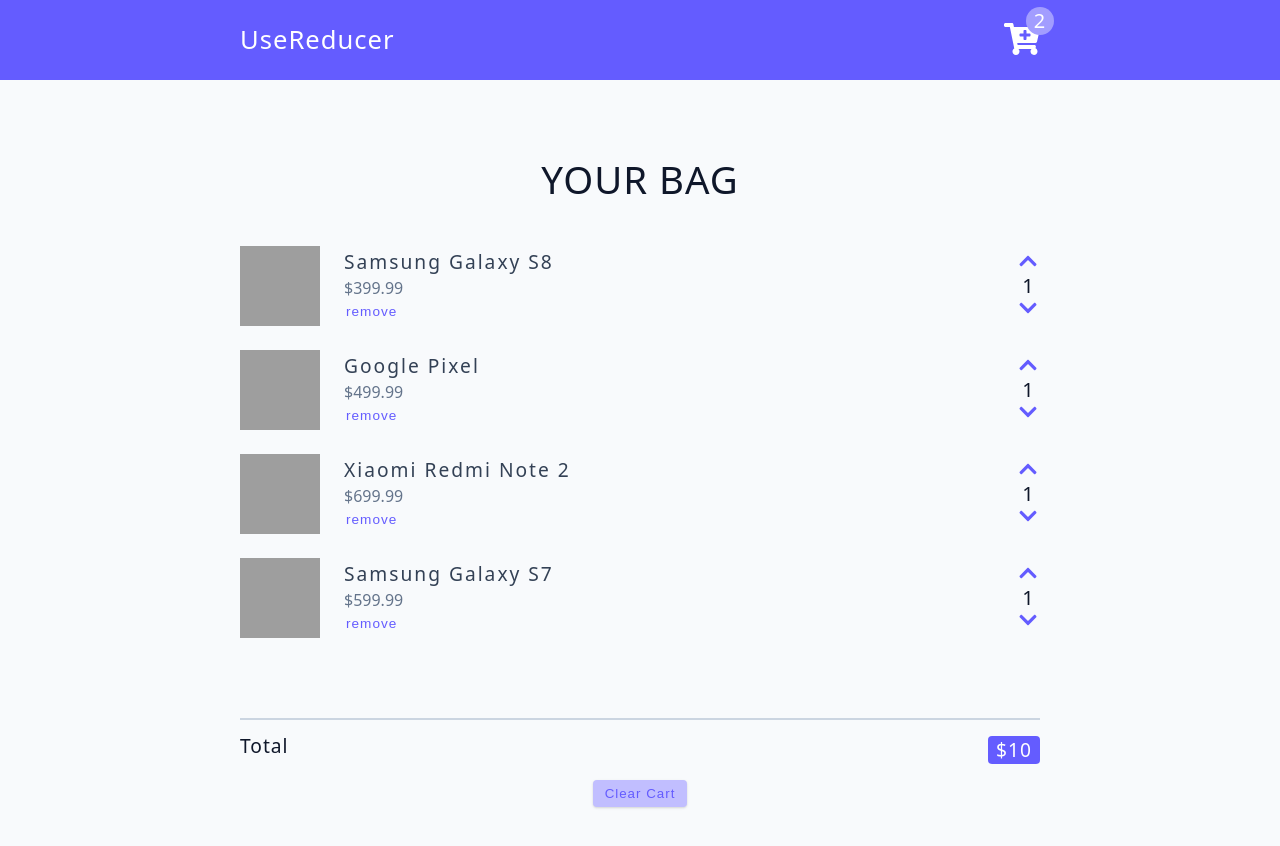
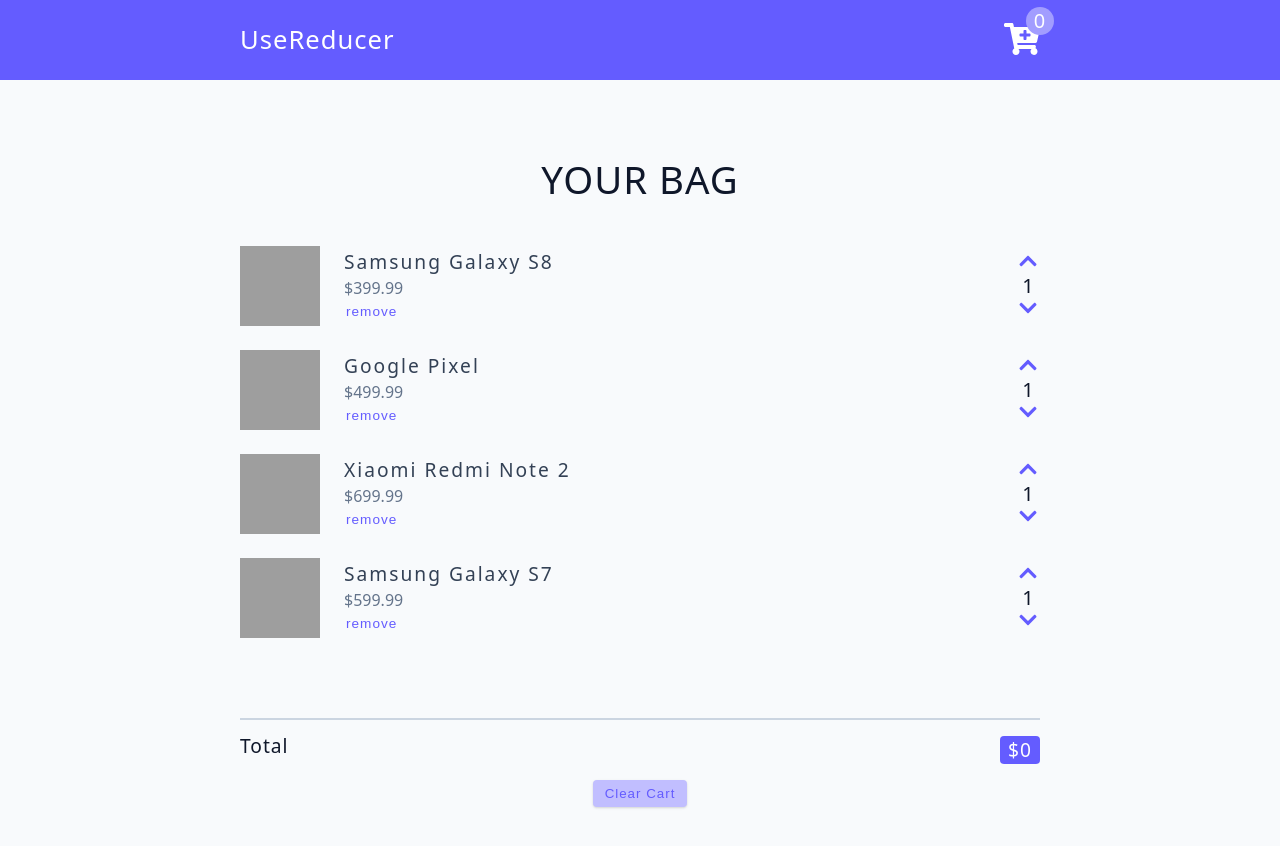
Before and after one commit to Newbie814/cart_proj, a React (Vite) app: page / in a window 1280 px wide. Built offline with nearby package versions, Linux system fonts and the light colour scheme; grey boxes are pictures that could not be loaded.

Commit message:
setting up cart totals functionality (num items and cost)

```diff
--- a/src/components/CartContainer.jsx
+++ b/src/components/CartContainer.jsx
@@ -3,7 +3,7 @@
 import { useGlobalContext } from './contexts/context';
 
 const CartContainer = () => {
-  const { cart, clearCart } = useGlobalContext();
+  const { cart, clearCart, totalCost } = useGlobalContext();
 
   const cartArray = Array.from(cart.entries());
 
@@ -36,7 +36,7 @@
         <hr />
         <div>
           <h5 className='cart-total'>
-            total <span>$10</span>
+            total <span>${totalCost}</span>
           </h5>
         </div>
         <button className='btn btn-hipster' onClick={clearCart}>
--- a/src/components/Navbar.jsx
+++ b/src/components/Navbar.jsx
@@ -1,5 +1,7 @@
 import { FaCartPlus } from 'react-icons/fa';
+import { useGlobalContext } from './contexts/context';
 const Navbar = () => {
+  const { totalAmount, totalCost } = useGlobalContext();
   return (
     <nav>
       <div className='nav-center'>
@@ -7,7 +9,7 @@
         <div className='nav-container'>
           <FaCartPlus className='cart-icon' />
           <div className='amount-container'>
-            <p className='total-amount'>2</p>
+            <p className='total-amount'>{totalAmount}</p>
           </div>
         </div>
       </div>
--- a/src/components/contexts/context.jsx
+++ b/src/components/contexts/context.jsx
@@ -1,6 +1,7 @@
 import { createContext, useContext, useEffect, useReducer } from 'react';
 import reducer from '../../reducers/reducer';
 import cartItems from '../../data';
+import { getCartTotal } from '../../utilities/utils';
 
 import {
   CLEAR_CART,
@@ -18,8 +19,14 @@
   cart: new Map(cartItems.map((item) => [item.id, item])),
 };
 
+//
+// ----------- RETURN FUNCTION -----------------
+//
+
 export const AppProvider = ({ children }) => {
   const [state, dispatch] = useReducer(reducer, initialState);
+
+  const { totalAmount, totalCost } = getCartTotal(state.cart);
 
   const clearCart = () => {
     dispatch({ type: CLEAR_CART });
@@ -45,6 +52,8 @@
         removeItem,
         increaseCartItem,
         decreaseCartItem,
+        totalAmount,
+        totalCost,
       }}
     >
       {children}
--- /dev/null
+++ b/src/utilities/utils.js
@@ -0,0 +1,7 @@
+export const getCartTotal = (cart) => {
+  console.log(cart);
+  let totalAmount = 0;
+  let totalCost = 0;
+
+  return { totalAmount, totalCost };
+};
```
